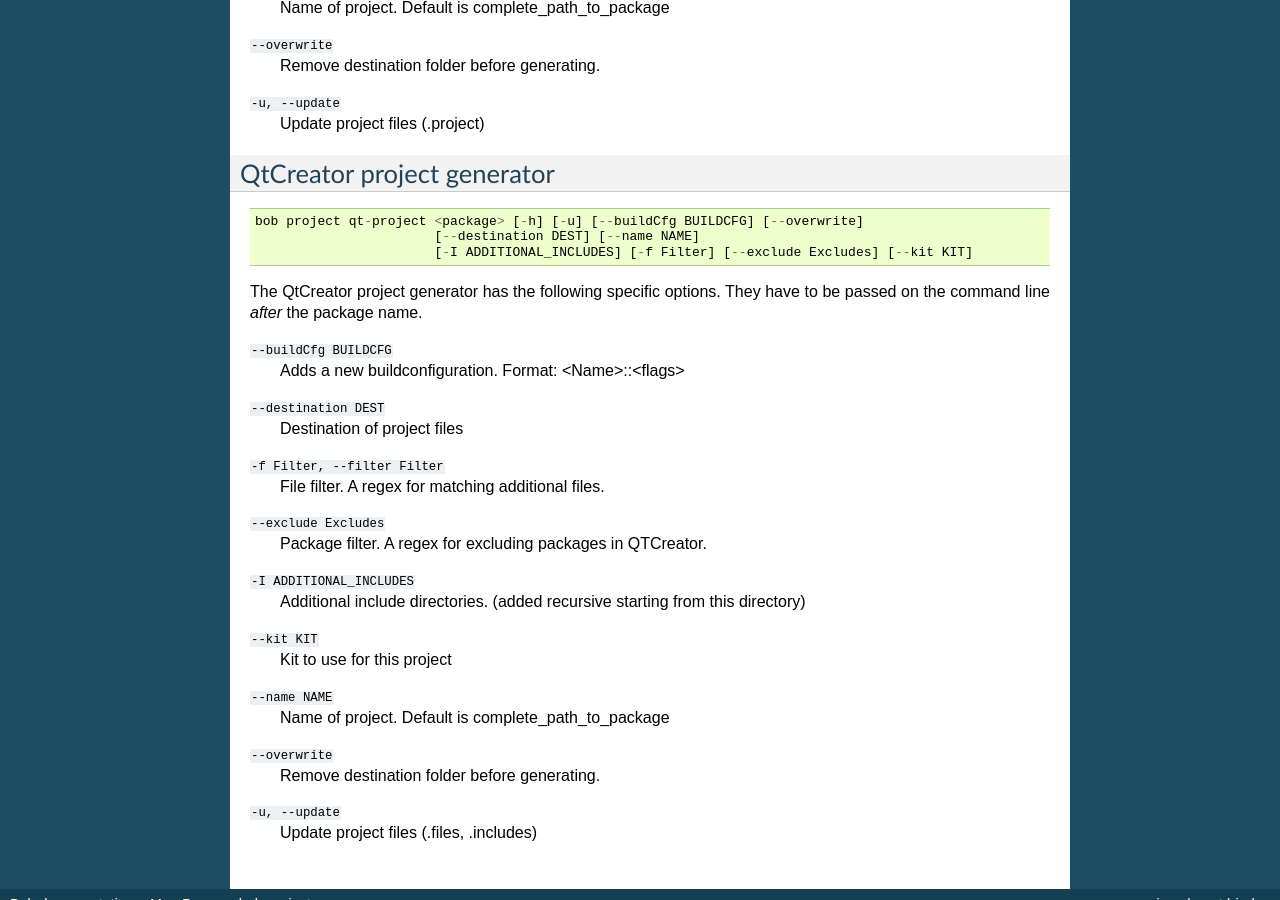
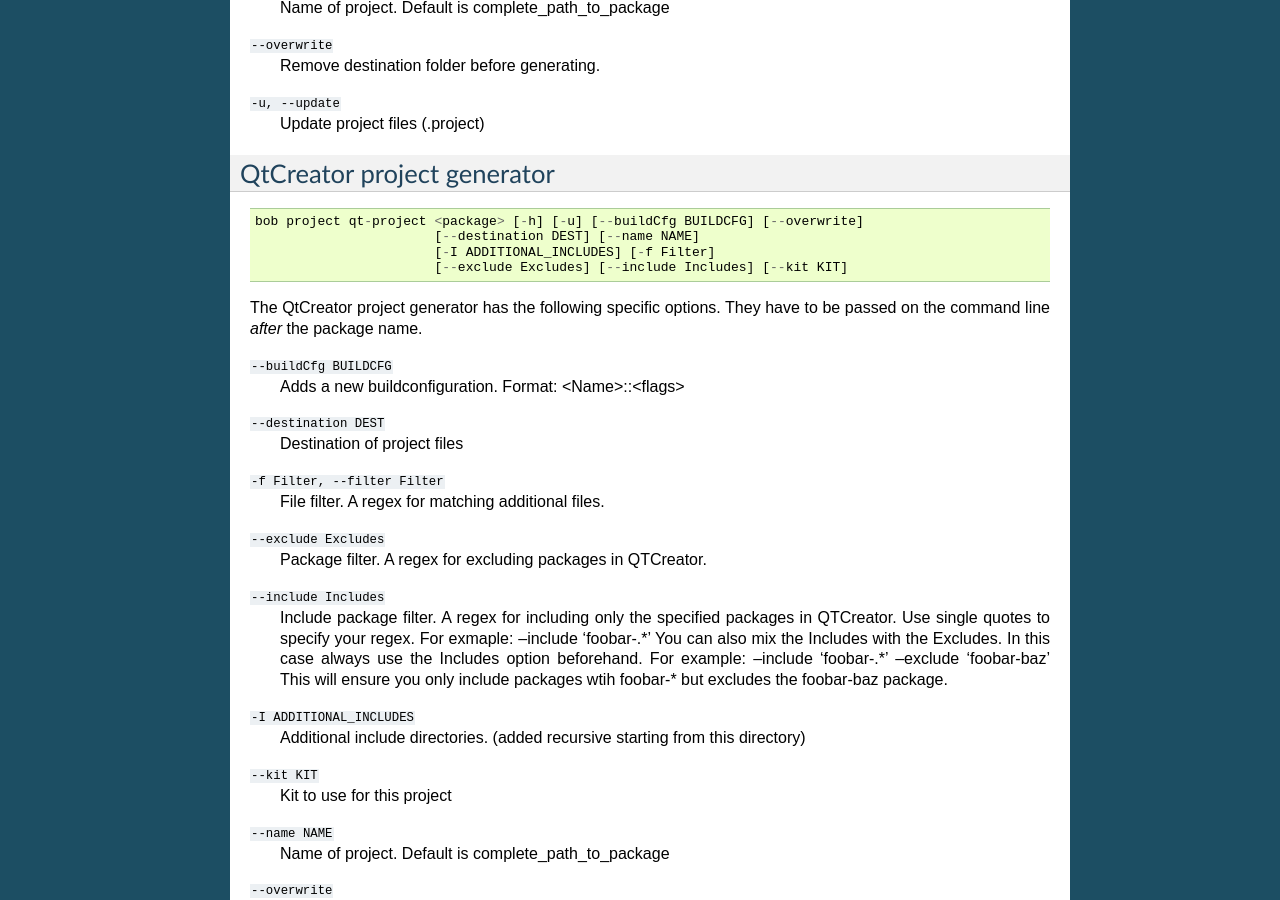
Before and after one commit to BobBuildTool/bob, a Sphinx documentation site: the page built from doc/manpages/bob-project.rst, in a window 1280 px wide and 900 px high, scrolled down 1374 px. Built offline with Sphinx 7.4.7, drawn with Linux system fonts in a browser that asks for light colours; formulas are drawn with MathJax 3; the version number could not be read and is left out.

```diff
--- a/doc/manpages/bob-project.rst
+++ b/doc/manpages/bob-project.rst
@@ -92,7 +92,8 @@
 
     bob project qt-project <package> [-h] [-u] [--buildCfg BUILDCFG] [--overwrite]
                            [--destination DEST] [--name NAME]
-                           [-I ADDITIONAL_INCLUDES] [-f Filter] [--exclude Excludes] [--kit KIT]
+                           [-I ADDITIONAL_INCLUDES] [-f Filter]
+                           [--exclude Excludes] [--include Includes] [--kit KIT]
 
 The QtCreator project generator has the following specific options. They have
 to be passed on the command line *after* the package name.
@@ -109,6 +110,13 @@
 ``--exclude Excludes``
     Package filter. A regex for excluding packages in QTCreator.
 
+``--include Includes``
+    Include package filter. A regex for including only the specified packages in QTCreator.
+    Use single quotes to specify your regex. For exmaple: --include 'foobar-.*'
+    You can also mix the Includes with the Excludes. In this case always use the Includes option beforehand.
+    For example: --include 'foobar-.*' --exclude 'foobar-baz' This will ensure you only include packages
+    wtih foobar-* but excludes the foobar-baz package.
+
 ``-I ADDITIONAL_INCLUDES``
     Additional include directories. (added recursive starting from this directory)
 
```
